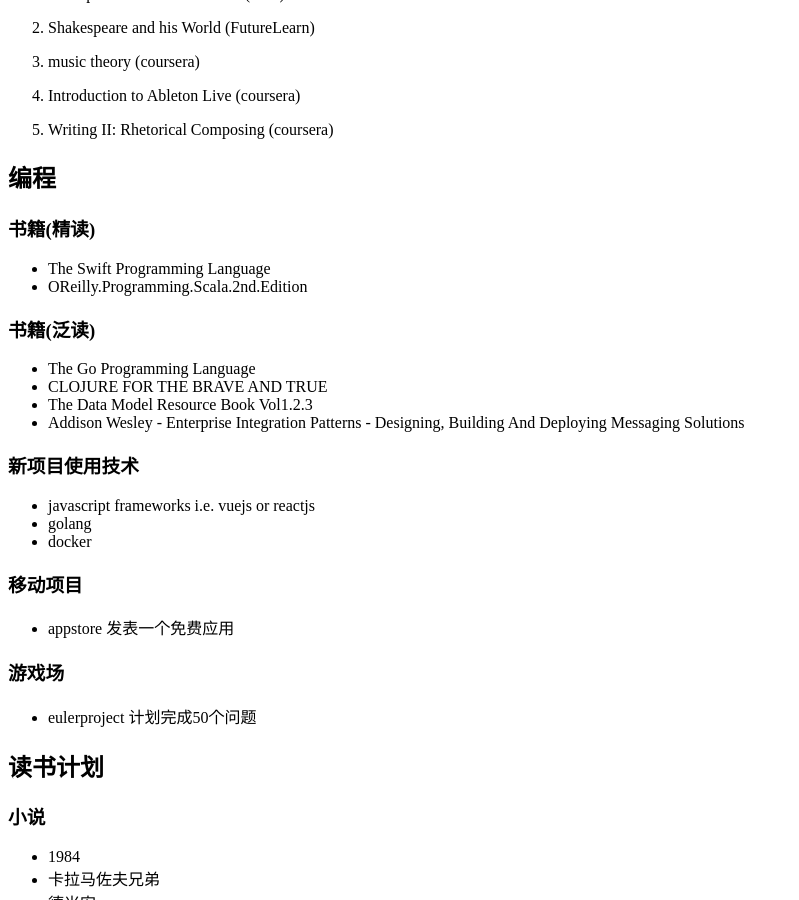
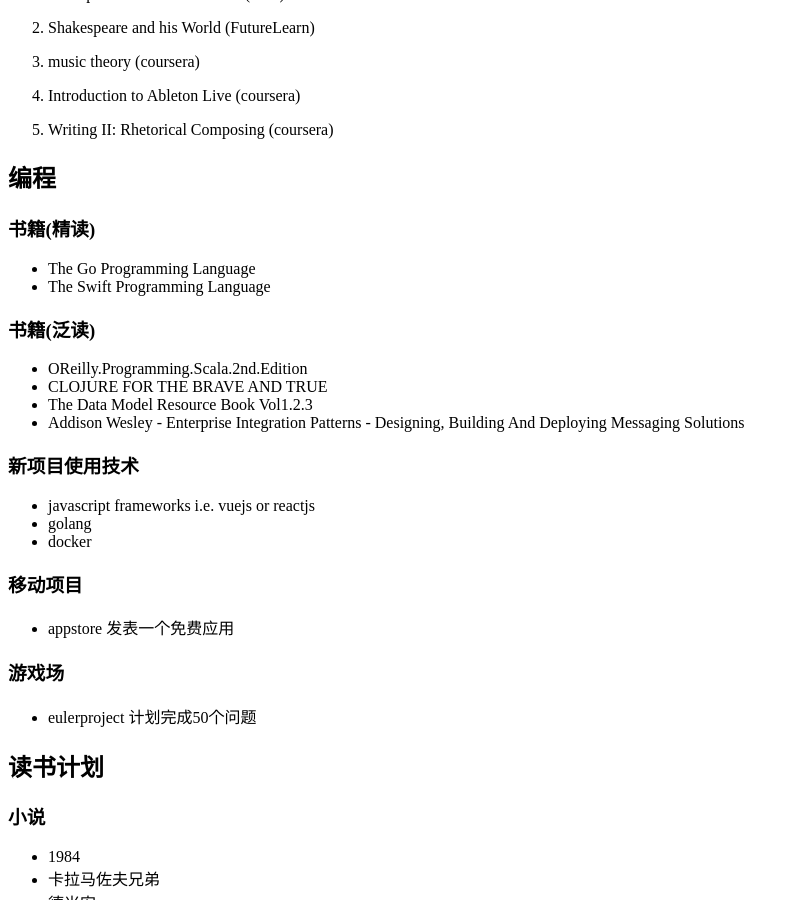
Before and after one commit to air33/air33.github.io, a Jekyll site: the page built from _posts/private/2017-03-02-todo-list-2017.md, in a window 1280 px wide and 900 px high, scrolled down 1098 px. Shown: the whole window, without its empty margins (0-799 px from the left). Built offline with Jekyll 4.4.1, drawn with Linux system fonts in a browser that asks for light colours.

```diff
--- a/_posts/private/2017-03-02-todo-list-2017.md
+++ b/_posts/private/2017-03-02-todo-list-2017.md
@@ -53,12 +53,13 @@ Become a data scientiest , continually
 ## 编程
 ### 书籍(精读)
 
+* The Go Programming Language
 * The Swift Programming Language
-* OReilly.Programming.Scala.2nd.Edition
+
 
 ### 书籍(泛读)
 
-* The Go Programming Language
+* OReilly.Programming.Scala.2nd.Edition
 * CLOJURE FOR THE BRAVE AND TRUE
 * The Data Model Resource Book Vol1.2.3
 * Addison Wesley - Enterprise Integration Patterns - Designing, Building And Deploying Messaging Solutions
```
